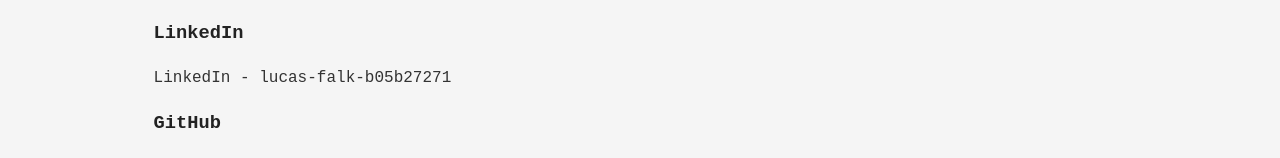
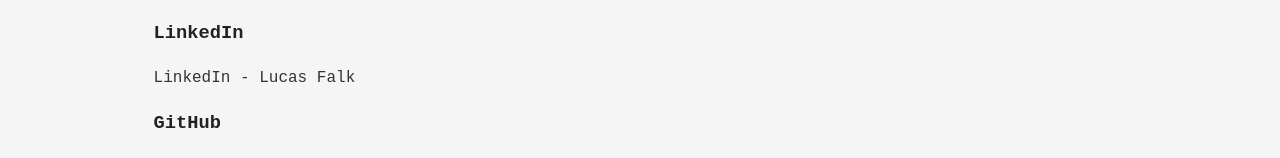
Before and after one commit to LucasFlk/lucas-falk-portfolio, a plain HTML site: page contacts.html in a window 1280 px wide. Shown: the part 522-680 px from the top of the page. Drawn offline with Linux system fonts and the light colour scheme.

Commit message:
Update LinkedIn profile URL

```diff
--- a/contacts.html
+++ b/contacts.html
@@ -40,10 +40,10 @@
             </a>
 
             <h3>LinkedIn</h3>
-            <a href="https://www.linkedin.com/in/lucas-falk-b05b27271"
+            <a href="https://www.linkedin.com/in/lucas-falk-dev/"
                 target="_blank"
                 rel="noopener noreferrer">
-                    LinkedIn - lucas-falk-b05b27271
+                    LinkedIn - Lucas Falk
 
             </a>
 
```
Also changed, not shown: 1 other file.
